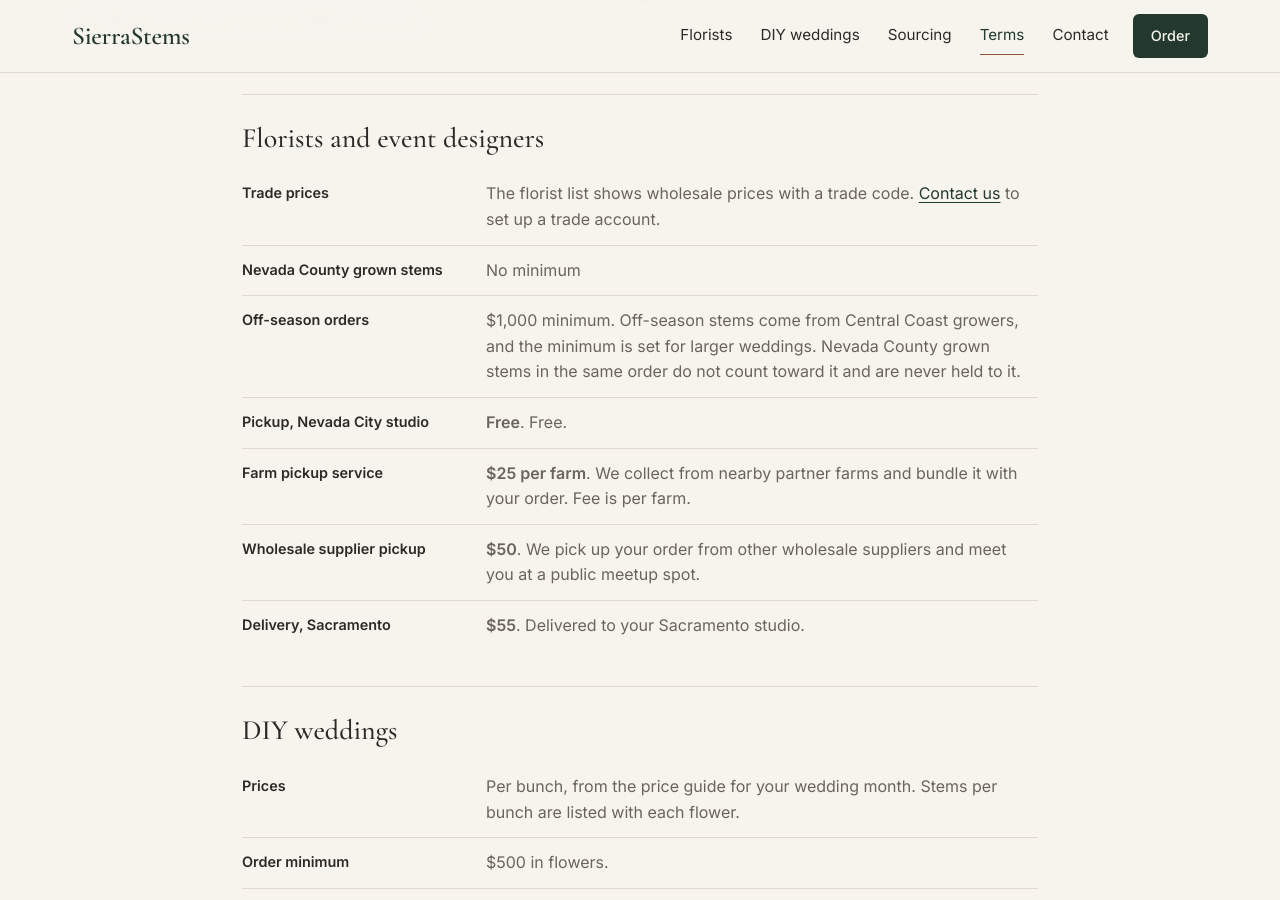
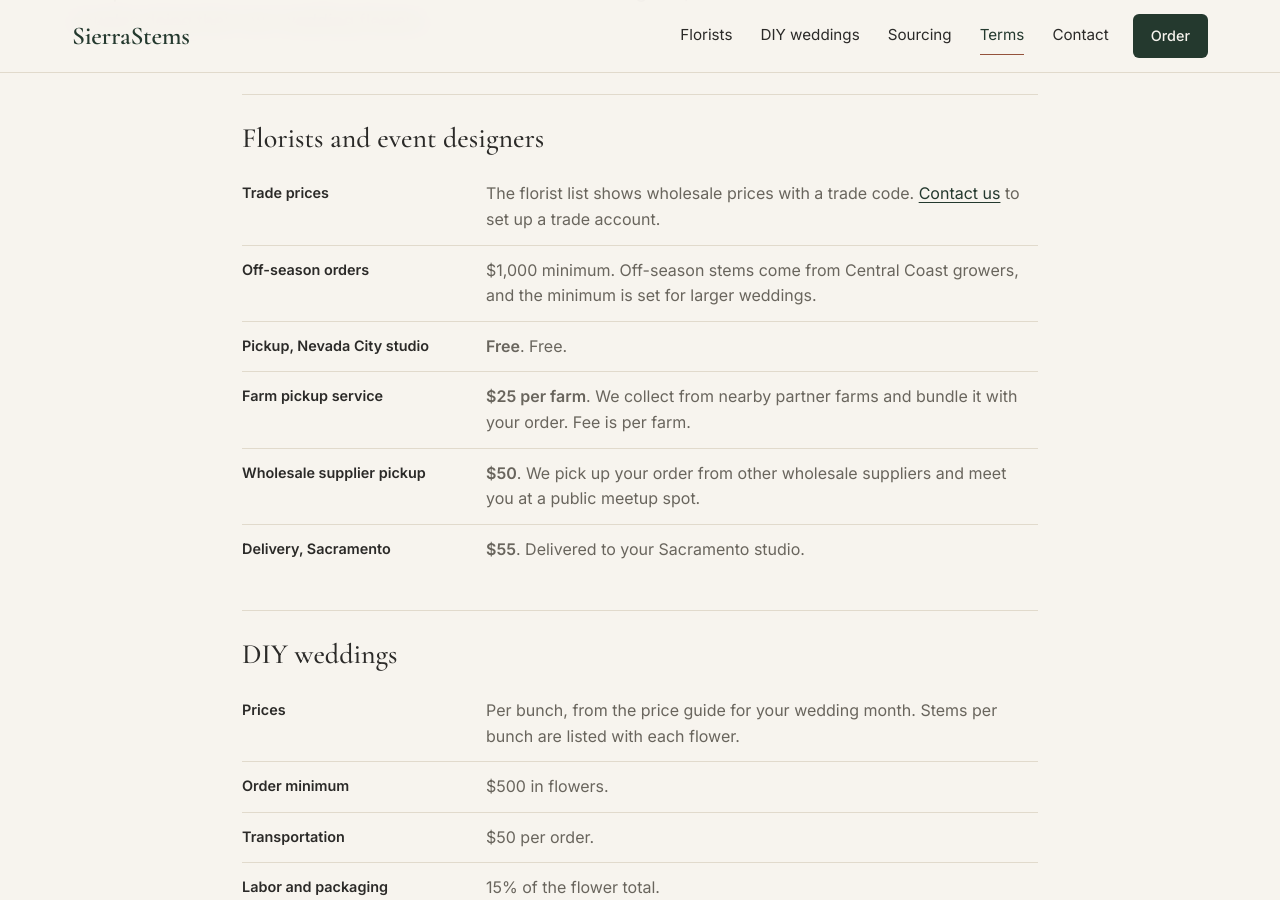
Before and after one commit to jshplhm/sierrastems, a Jekyll site: the page built from terms/index.html, in a window 1280 px wide and 900 px high, scrolled down 303 px. Built offline with Jekyll 4.4.1, drawn with Linux system fonts in a browser that asks for light colours.

Commit message:
Remove Nevada County no-minimum copy everywhere
Co-Authored-By: Claude Opus 5.5 <noreply@anthropic.com>
Claude-Session: https://claude.ai/code/session_012d4NNvuZZmyaY4YyJAbTUg

```diff
--- a/assets/js/order.js
+++ b/assets/js/order.js
@@ -147,7 +147,7 @@
       var min = Number(C.minimum) || 0;
       if (t.offseason > 0 && t.offseason < min) {
         msg = 'Off-season stems total ' + SS.money(t.offseason) + '. The off-season minimum is ' + wholeMoney(min) +
-          ', so add ' + SS.money(min - t.offseason) + ' more. Nevada County grown stems have no minimum and do not count toward it. You can still send this and we will talk it through.';
+          ', so add ' + SS.money(min - t.offseason) + ' more. You can still send this and we will talk it through.';
       }
     }
     warn.textContent = msg;
--- a/availability/index.html
+++ b/availability/index.html
@@ -12,7 +12,7 @@ scripts:
     <h1 class="h-page">This week's list</h1>
     <div data-trade-content>
       <p class="updated" data-updated aria-live="polite">&nbsp;</p>
-      <p class="tool-note">Wholesale prices per unit. Nevada County grown stems have no minimum. Off-season orders start at {% include money.html n=site.terms.offseason_minimum %}. <a href="{{ '/terms/' | relative_url }}">Terms</a> · <button type="button" class="link-btn" data-lock>Hide prices</button></p>
+      <p class="tool-note">Wholesale prices per unit. Off-season orders start at {% include money.html n=site.terms.offseason_minimum %}. <a href="{{ '/terms/' | relative_url }}">Terms</a> · <button type="button" class="link-btn" data-lock>Hide prices</button></p>
     </div>
   </div>
 </section>
--- a/index.html
+++ b/index.html
@@ -87,7 +87,6 @@ scripts:
       <div>
         <h3 class="term-h">Florists</h3>
         <dl class="term-list">
-          <div><dt>Nevada County grown stems</dt><dd>No minimum</dd></div>
           <div><dt>Off-season orders</dt><dd>{% include money.html n=t.offseason_minimum %} minimum</dd></div>
           {%- for f in site.data.fulfillment %}
           <div><dt>{{ f.short }}</dt><dd>{% if f.fee == 0 %}Free{% elsif f.fee %}${{ f.fee }}{% if f.fee_suffix %} {{ f.fee_suffix }}{% endif %}{% else %}{{ f.fee_label }}{% endif %}</dd></div>
--- a/sourcing/index.html
+++ b/sourcing/index.html
@@ -18,7 +18,7 @@ body_class: page-sourcing
     <h2 class="h-display">Our farm, Nevada County</h2>
     <p>We grow for designers: dahlias, specialty and textural stems, and the filler that finishes a piece.</p>
     <p>Next season the farm adds fritillaria, allium, ranunculus, and lisianthus alongside dahlias and filler flowers.</p>
-    <p class="note-badge"><span class="badge">Nevada County grown</span> Stems with this badge have no order minimum.</p>
+    <p class="note-badge"><span class="badge">Nevada County grown</span> Stems with this badge are grown in Nevada County.</p>
   </div>
 </section>
 
--- a/terms/index.html
+++ b/terms/index.html
@@ -1,6 +1,6 @@
 ---
 title: Terms, Minimums, and Delivery Fees
-description: SierraStems terms for florists and DIY weddings. No minimum on Nevada County grown stems, free Nevada City pickup, $55 Sacramento delivery, and a $500 DIY order minimum.
+description: SierraStems terms for florists and DIY weddings. Free Nevada City pickup, $55 Sacramento delivery, and a $500 DIY order minimum.
 permalink: /terms/
 body_class: page-terms
 ---
@@ -16,8 +16,7 @@ body_class: page-terms
     <h2 class="h-section">Florists and event designers</h2>
     <dl class="def">
       <div><dt>Trade prices</dt><dd>The florist list shows wholesale prices with a trade code. <a href="{{ '/contact/' | relative_url }}">Contact us</a> to set up a trade account.</dd></div>
-      <div><dt>Nevada County grown stems</dt><dd>No minimum</dd></div>
-      <div><dt>Off-season orders</dt><dd>{% include money.html n=t.offseason_minimum %} minimum. Off-season stems come from Central Coast growers, and the minimum is set for larger weddings. Nevada County grown stems in the same order do not count toward it and are never held to it.</dd></div>
+      <div><dt>Off-season orders</dt><dd>{% include money.html n=t.offseason_minimum %} minimum. Off-season stems come from Central Coast growers, and the minimum is set for larger weddings.</dd></div>
       {%- for f in site.data.fulfillment %}
       <div><dt>{{ f.label }}</dt><dd><strong>{% if f.fee == 0 %}Free{% elsif f.fee %}${{ f.fee }}{% if f.fee_suffix %} {{ f.fee_suffix }}{% endif %}{% else %}{{ f.fee_label }}{% endif %}</strong>. {{ f.detail }}</dd></div>
       {%- endfor %}
```
